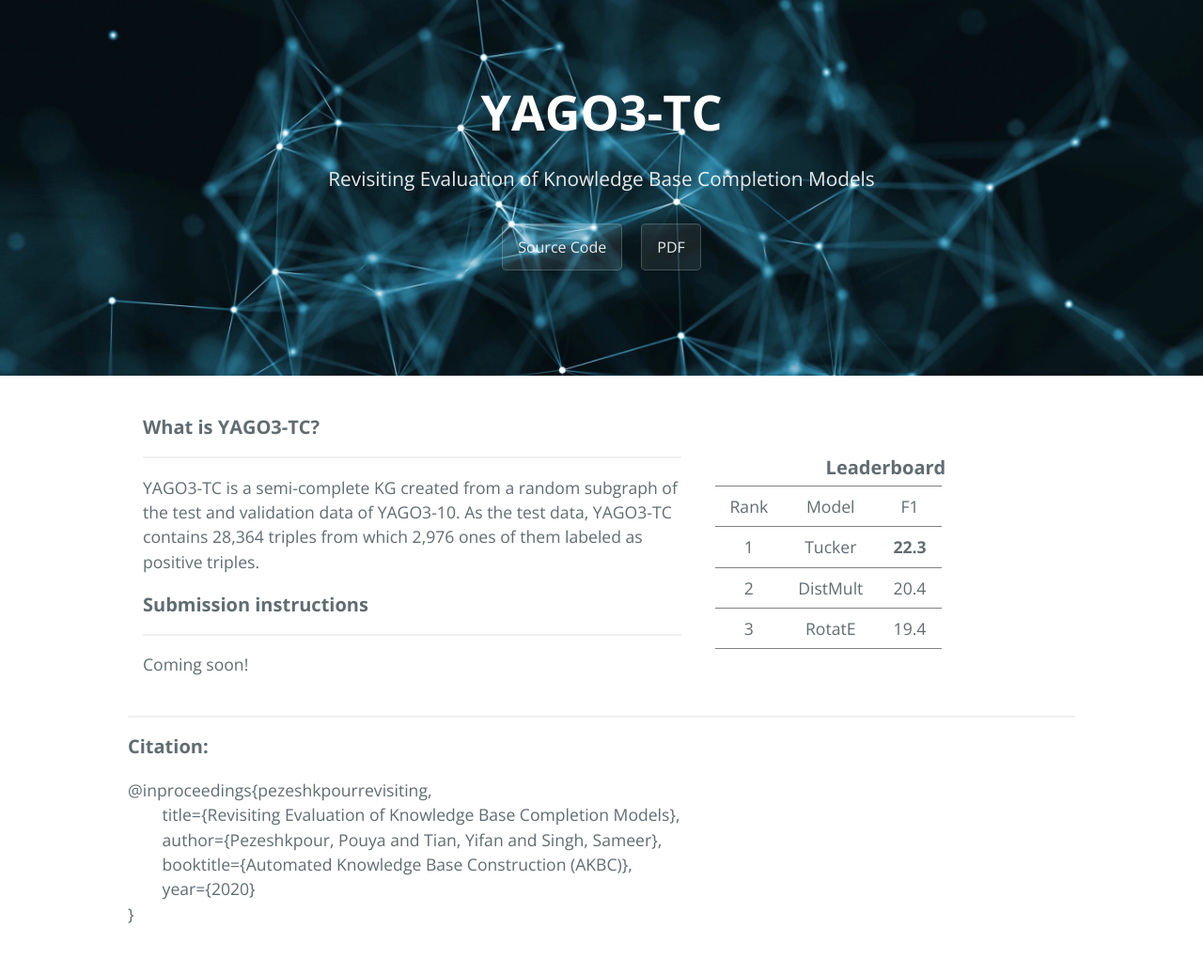
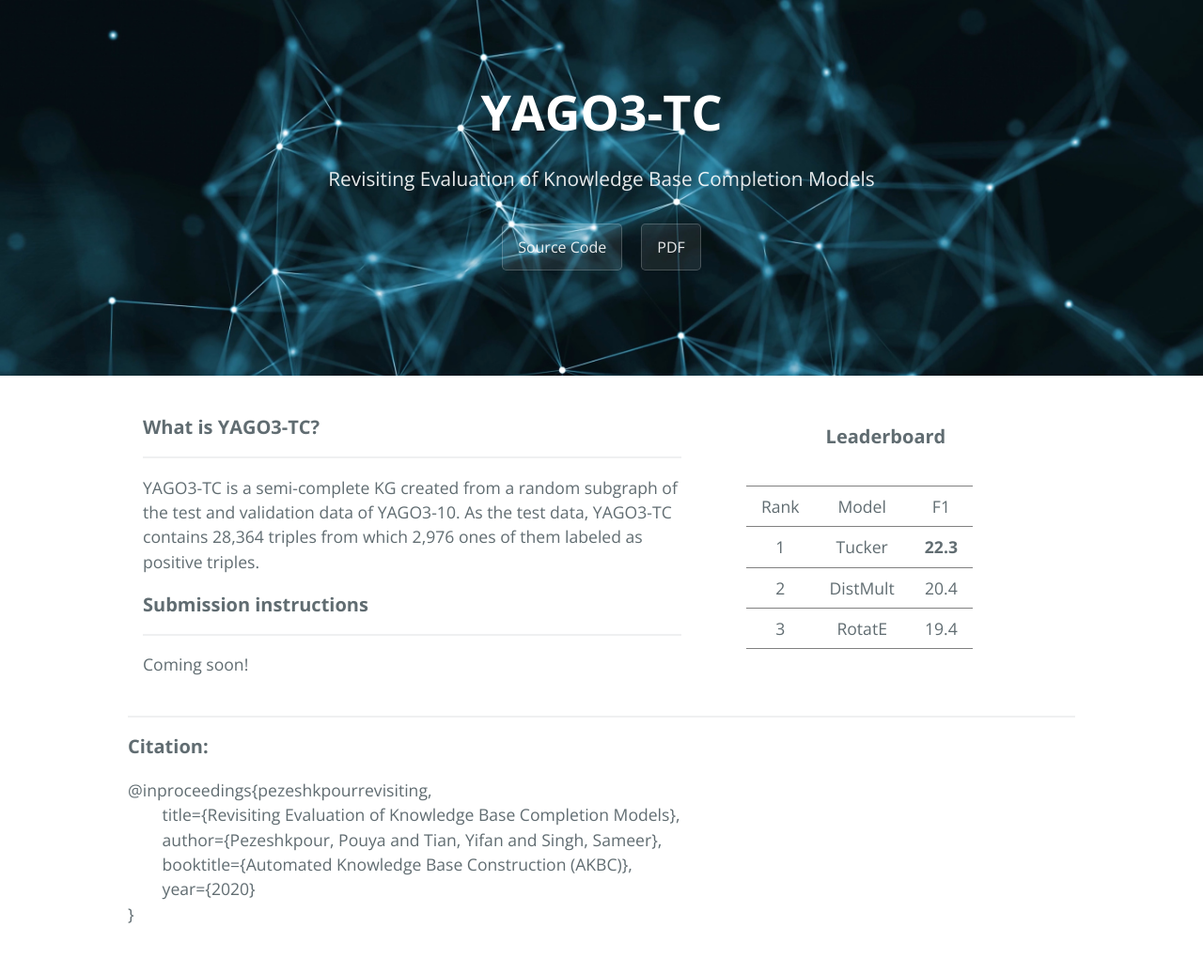
Before and after one commit to pouyapez/yago3-tc, a Jekyll site: the page built from index.md, in a window 1280 px wide. Shown: the whole page at 94% size. Built offline with Jekyll 4.4.1, drawn with Linux system fonts in a browser that asks for light colours.

Commit message:
Update jekyll-theme-cayman.scss

```diff
--- a/_sass/jekyll-theme-cayman.scss
+++ b/_sass/jekyll-theme-cayman.scss
@@ -311,7 +311,7 @@ a {
 
   div.container {
     width:98%;
-    margin:1%;
+    margin:10%;
   }
 
   table {
```
